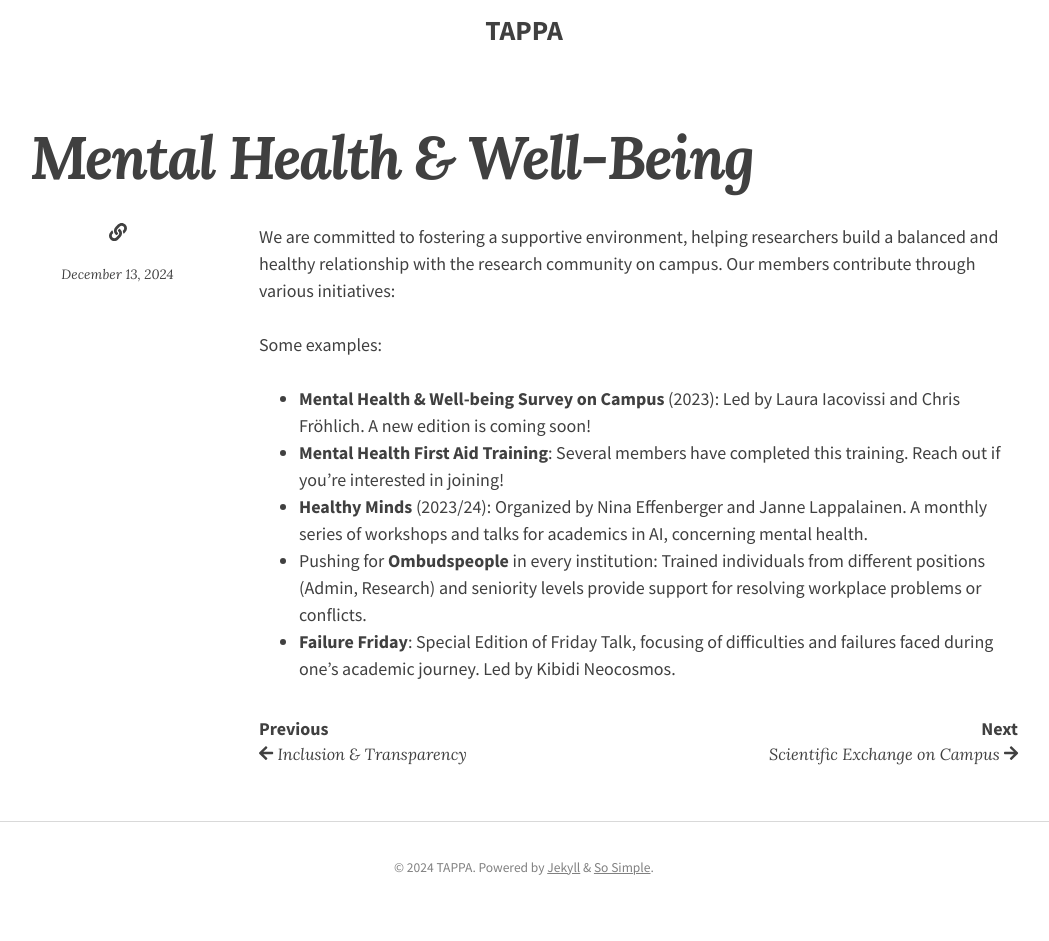
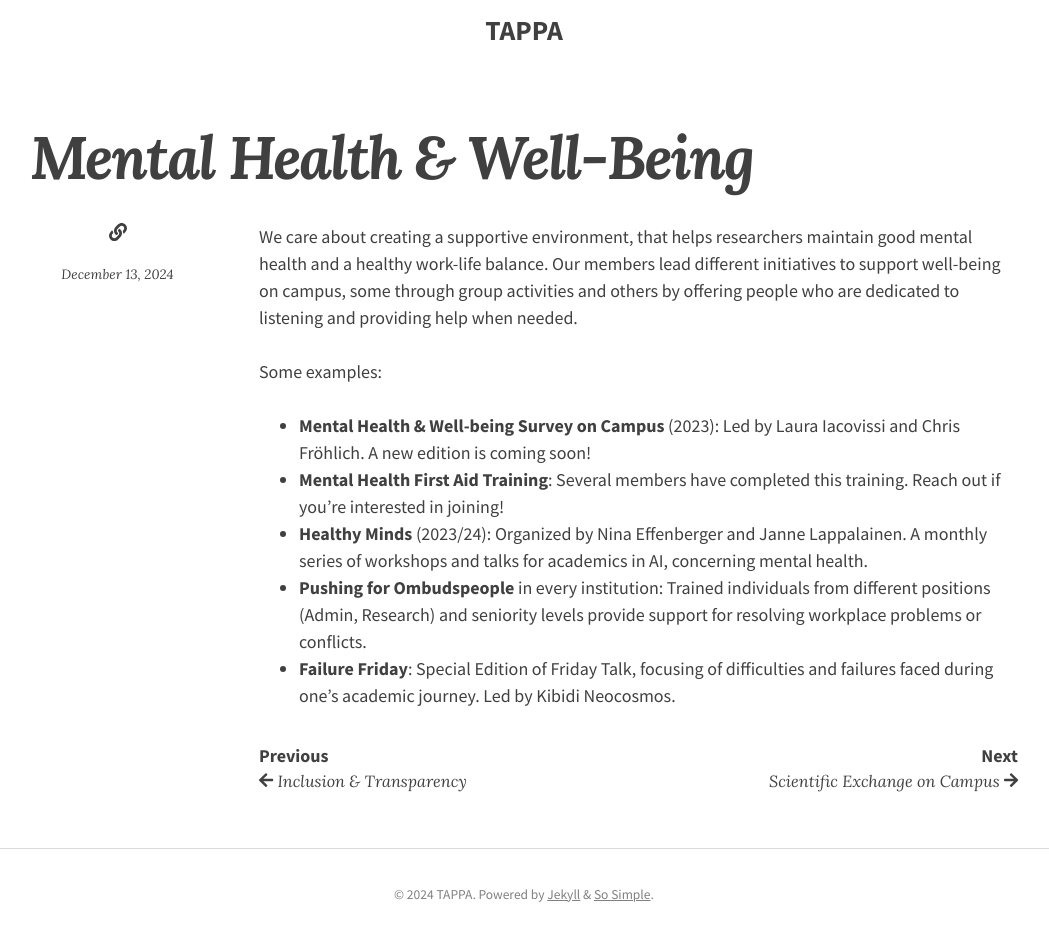
Before and after one commit to tappa-org/tappa-org.github.io, a Jekyll site: the page built from _projects/mental_well_being.md, in a window 1280 px wide, cut to the strip 221-1198 px from the top of the page. Shown: the top 941 px of the strip, without its empty margins (116-1165 px from the left). Built offline with Jekyll 4.4.1, drawn with Linux system fonts in a browser that asks for light colours; nearby versions of some CDN libraries.

Commit message:
proj updates

```diff
--- a/_projects/mental_well_being.md
+++ b/_projects/mental_well_being.md
@@ -2,11 +2,11 @@
 title: "Mental Health & Well-Being"
 ---
 
-We are committed to fostering a supportive environment, helping researchers build a balanced and healthy relationship with the research community on campus. Our members contribute through various initiatives:
+We care about creating a supportive environment, that helps researchers maintain good mental health and a healthy work-life balance. Our members lead different initiatives to support well-being on campus, some through group activities and others by offering people who are dedicated to listening and providing help when needed.
 
 Some examples:
 - **Mental Health & Well-being Survey on Campus** (2023): Led by Laura Iacovissi and Chris Fröhlich. A new edition is coming soon!
 - **Mental Health First Aid Training**: Several members have completed this training. Reach out if you're interested in joining!
 - **Healthy Minds** (2023/24): Organized by Nina Effenberger and Janne Lappalainen. A monthly series of workshops and talks for academics in AI, concerning mental health.
-- Pushing for **Ombudspeople** in every institution: Trained individuals from different positions (Admin, Research) and seniority levels provide support for resolving workplace problems or conflicts.
+- **Pushing for Ombudspeople** in every institution: Trained individuals from different positions (Admin, Research) and seniority levels provide support for resolving workplace problems or conflicts.
 - **Failure Friday**: Special Edition of Friday Talk, focusing of difficulties and failures faced during one's academic journey. Led by Kibidi Neocosmos.
```
Also changed, not shown: _projects/community_building.md (+0 -1 lines).
